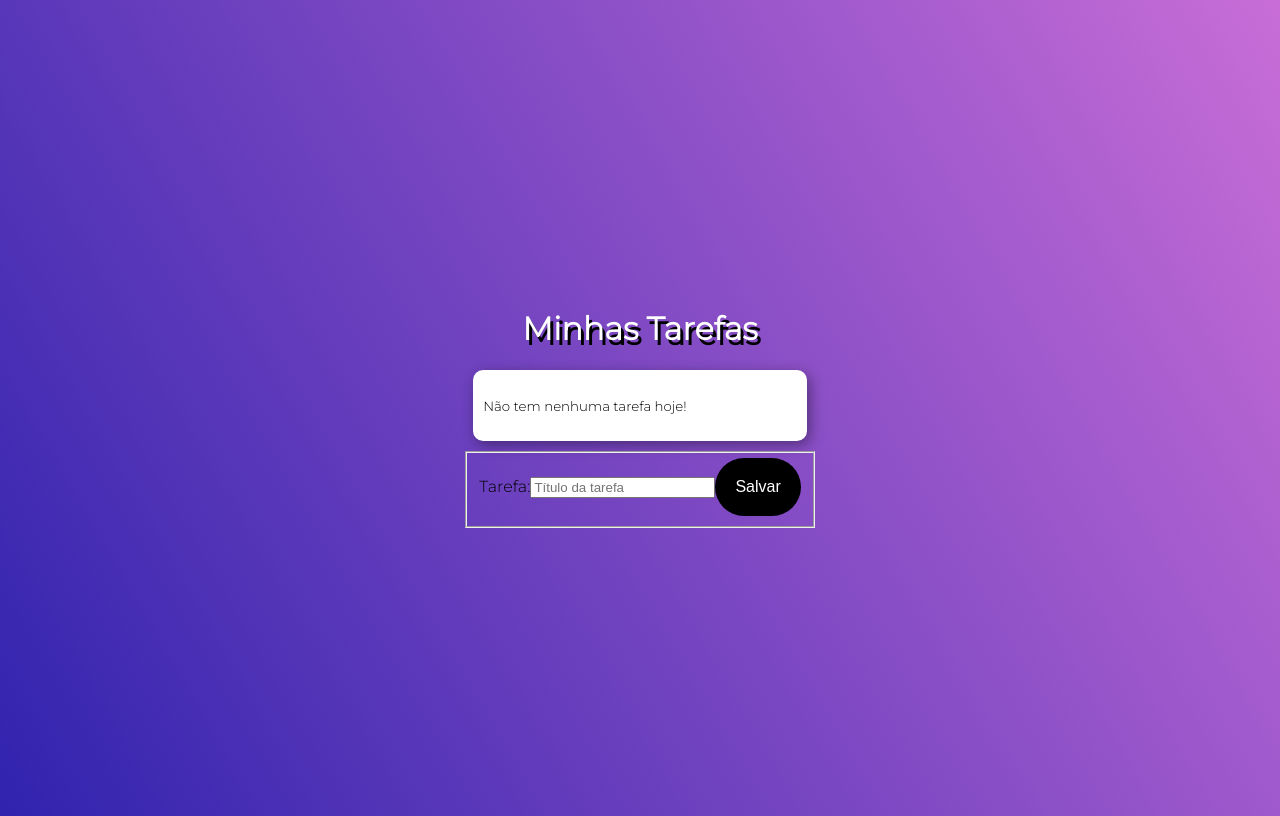
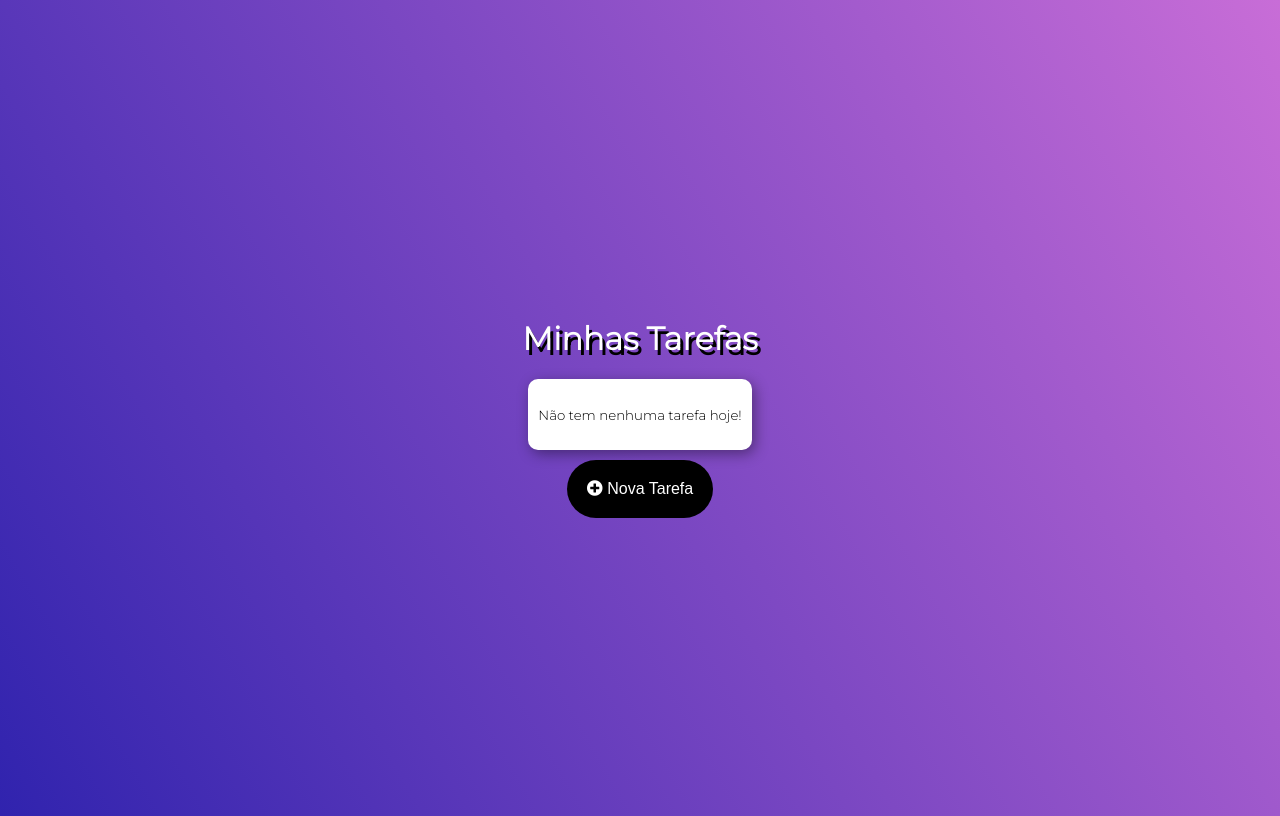
Before and after one commit to moisesduartem/balta-io-7181-angular, an Angular app in the folder todo/: page / in a window 1280 px wide. Built offline with nearby package versions, Linux system fonts and the light colour scheme.

Commit message:
switching actions

```diff
--- a/todo/src/app/app.component.html
+++ b/todo/src/app/app.component.html
@@ -1,6 +1,6 @@
 <h1 class="title">{{ title }}</h1>
 
-<ul>
+<ul class="animate__flipInX" *ngIf="mode==='list'">
   <p *ngIf="todos.length === 0"><small>Não tem nenhuma tarefa hoje!</small></p>
 
   <li *ngFor="let todo of todos">
@@ -11,6 +11,7 @@
   </li>
 </ul>
 
+<div id="modal" *ngIf="mode==='add'" class="animate__flipInX">
   <form [formGroup]="form">
     <fieldset>
       <label for="">Tarefa:</label>
@@ -22,3 +23,13 @@
       <button class="button" [disabled]="form.invalid" (click)="add()">Salvar</button>
     </fieldset>
   </form>
+</div>
+
+<button (click)="changeMode('add')" *ngIf="mode==='list'" class="button animate__fadeInUp">
+  <i class="fas fa-plus-circle"></i>
+  Nova Tarefa
+</button>
+<button (click)="changeMode('list')" *ngIf="mode==='add'" class="button animate__fadeInUp">
+  <i class="fas fa-times"></i>
+  Cancelar
+</button>
--- a/todo/src/app/app.component.ts
+++ b/todo/src/app/app.component.ts
@@ -8,6 +8,7 @@ import { Todo } from 'src/models/todo.model';
   styleUrls: ['./app.component.css']
 })
 export class AppComponent {
+  public mode: 'add' | 'list' = "list";
   public todos: Todo[] = [];
   public title: String = "Minhas Tarefas";
   public form: FormGroup;
@@ -67,4 +68,8 @@ export class AppComponent {
     const data = localStorage.getItem('todos');
     this.todos = !!data ? JSON.parse(data) : [];
   }
+
+  public changeMode(mode: 'add' | 'list') {
+    this.mode = mode;
+  }
 }
--- a/todo/src/index.html
+++ b/todo/src/index.html
@@ -10,6 +10,12 @@
   <link rel="preconnect" href="https://fonts.googleapis.com">
   <link rel="preconnect" href="https://fonts.gstatic.com" crossorigin>
   <link href="https://fonts.googleapis.com/css2?family=Montserrat:wght@300&display=swap" rel="stylesheet">
+  <link rel="stylesheet" href="https://cdnjs.cloudflare.com/ajax/libs/font-awesome/5.15.4/css/all.min.css"
+    integrity="sha512-1ycn6IcaQQ40/MKBW2W4Rhis/DbILU74C1vSrLJxCq57o941Ym01SwNsOMqvEBFlcgUa6xLiPY/NS5R+E6ztJQ=="
+    crossorigin="anonymous" referrerpolicy="no-referrer" />
+  <link rel="stylesheet" href="https://cdnjs.cloudflare.com/ajax/libs/animate.css/4.1.1/animate.min.css"
+    integrity="sha512-c42qTSw/wPZ3/5LBzD+Bw5f7bSF2oxou6wEb+I/lqeaKV5FDIfMvvRp772y4jcJLKuGUOpbJMdg/BTl50fJYAw=="
+    crossorigin="anonymous" referrerpolicy="no-referrer" />
 </head>
 
 <body>
```
Lines whose indentation alone changed are shown as unchanged.
